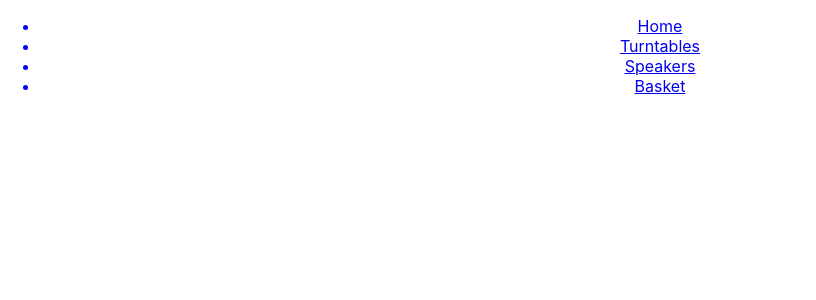
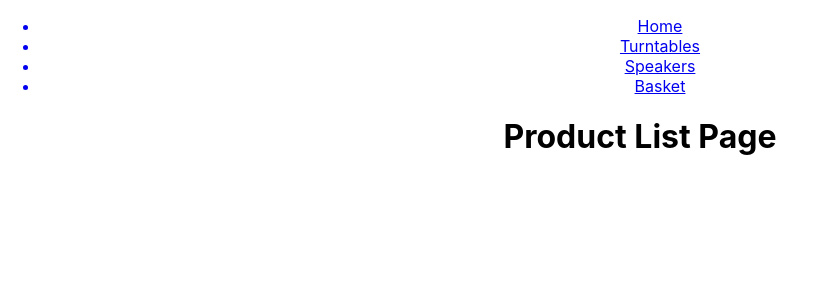
Before and after one commit to one-two-five/shopping-app, a React (Create React App) app: page /speakers in a window 1280 px wide. Shown: the top 300 px of the page, without its empty margins (0-816 px from the left). Built offline with nearby package versions, Linux system fonts and the light colour scheme.

Commit message:
fix routing

```diff
--- a/src/App.js
+++ b/src/App.js
@@ -2,21 +2,25 @@ import React from 'react';
 import logo from './logo.svg';
 import './App.css';
 import {BrowserRouter as Router, Link, Switch, Route} from 'react-router-dom'
-import Nav from './components/nav-bar/nav-bar.js'
-import Home from './components/home/home.js'
+import Nav from './components/nav-bar/nav-bar'
+import Home from './components/home/home'
+import ProductListPage from './components/plp-page/plp-page'
+import BasketPage from './components/basket-page/basket-page'
 
 
 function App() {
   return (
+    <Router>
     <div className="App">
-      <Router>
-        <Nav>
+        <Nav/>
           <Switch>
             <Route path='/' exact component={Home}/>
+            <Route path='/turntables' component={ProductListPage}/>
+            <Route path='/speakers' component={ProductListPage}/>
+            <Route path='/basket' component={BasketPage}/>
           </Switch>
-        </Nav>
-      </Router>
     </div>
+    </Router>
   );
 }
 
--- /dev/null
+++ b/src/components/basket-page/basket-page.js
@@ -0,0 +1,11 @@
+import React from 'react';
+
+function BasketPage() {
+    return (
+        <div>
+            <h1>Basket Page</h1>
+        </div>
+    )
+}
+
+export default BasketPage;
--- a/src/components/home/home.js
+++ b/src/components/home/home.js
@@ -4,6 +4,8 @@ function Home() {
     return (
         <div>
             <h1>This is home</h1>
+            <h1>This is home</h1>
+            <h1>This is home</h1>
         </div>
     )
 }
--- a/src/components/nav-bar/nav-bar.js
+++ b/src/components/nav-bar/nav-bar.js
@@ -1,5 +1,4 @@
 import React from 'react'
-
 import {Link} from 'react-router-dom'
 
 function Nav() {
--- /dev/null
+++ b/src/components/plp-page/plp-page.js
@@ -0,0 +1,11 @@
+import React from 'react';
+
+function ProductListPage() {
+    return (
+        <div>
+            <h1>Product List Page</h1>
+        </div>
+    )
+}
+
+export default ProductListPage;
```
